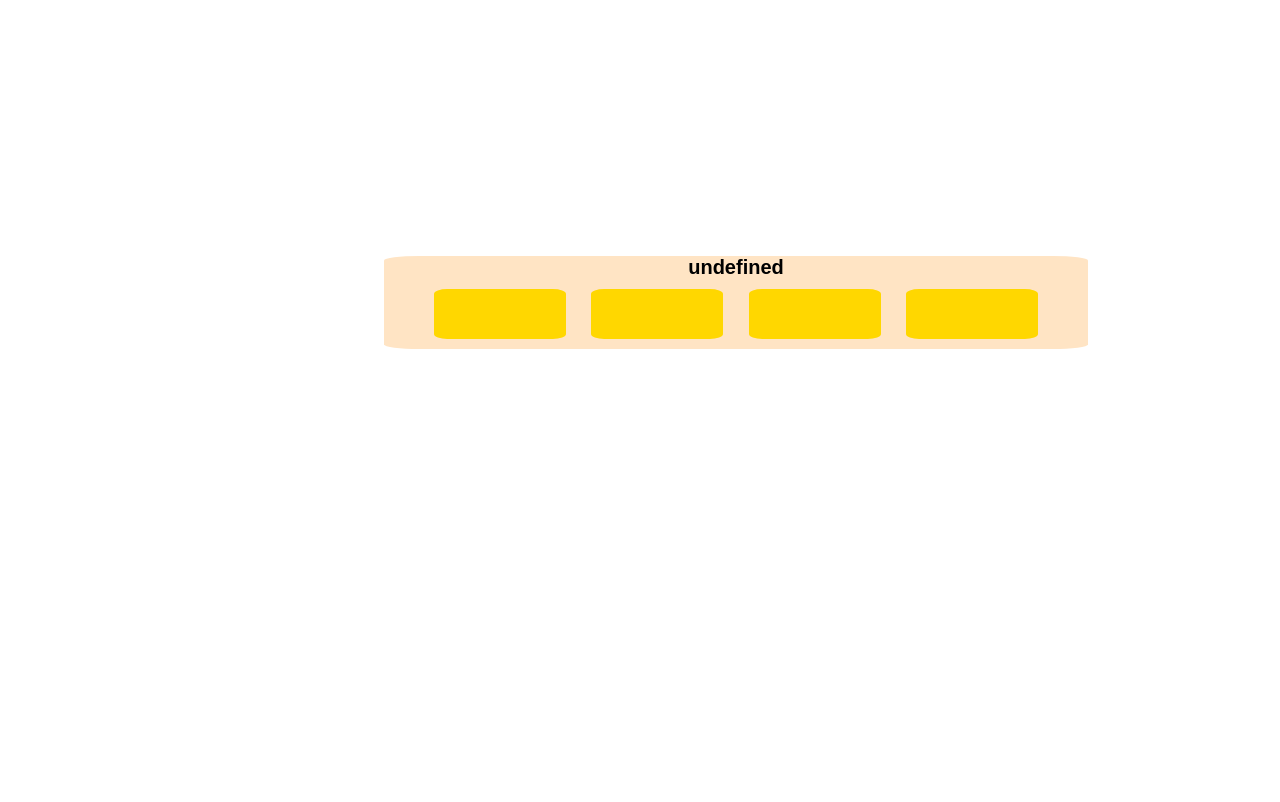
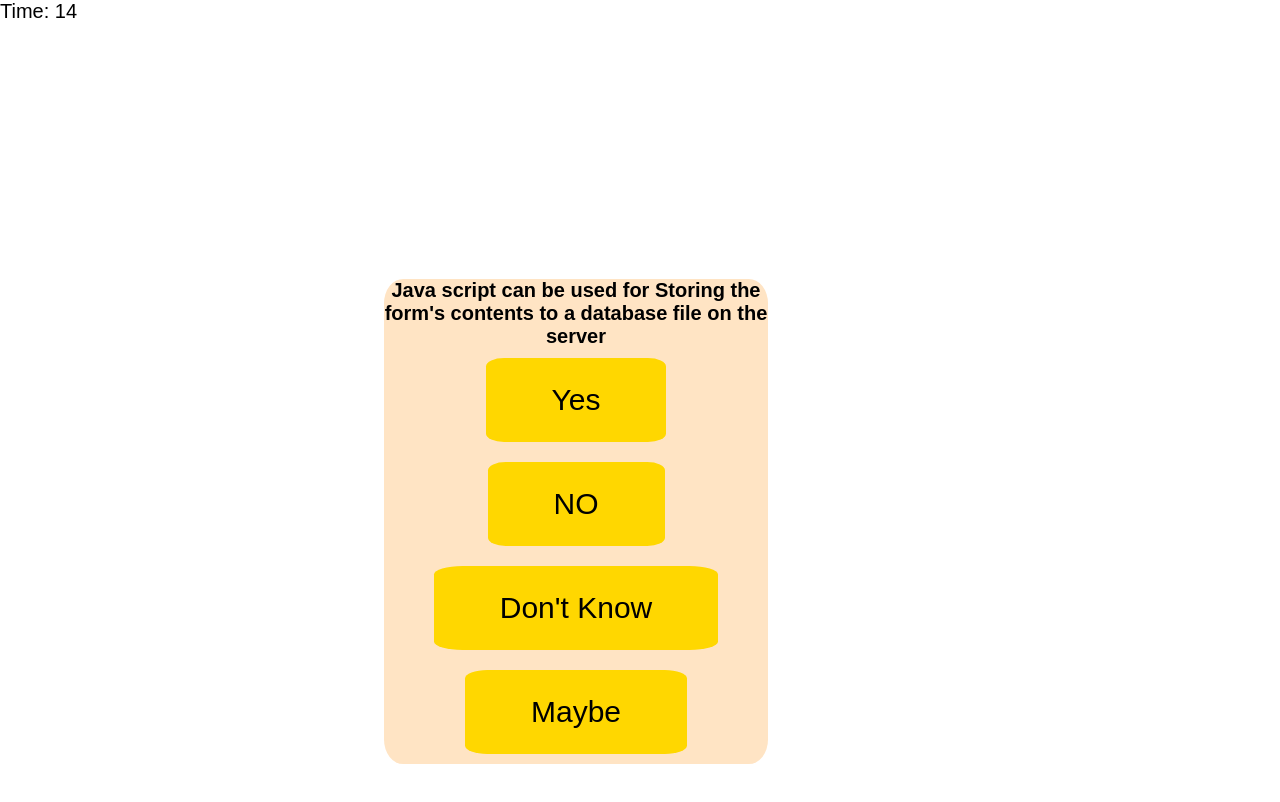
Before and after one commit to Tim-Adcoder/Code_Quiz, a plain HTML site: page index.html in a window 1280 px wide. Both pictures are taken after a click on the button "Start Quiz". Drawn offline with Linux system fonts and the light colour scheme.

Commit message:
update js question section

```diff
--- a/asset/style.css
+++ b/asset/style.css
@@ -8,9 +8,14 @@ font-family: Arial, Helvetica, sans-serif;
 h1 {
     font-size: 30px;
 }
+.body {
+display: flex;
+}
 .startpage,
 .questionpage,
 .resultpage{
+    justify-content: center;
+    text-align: center;
     background-color: bisque;
     text-align: center;
     width: 55%;
@@ -32,8 +37,11 @@ h1 {
     font-size: 30px;
     padding: 25px 66px;
     margin: 10px;
+    transition: transform 2s;
+
 }
 
 .btn:hover {
     box-shadow: 0 0 11px rgba(33,33,33,.2);
+    transform: scale(1.2);
 }
--- a/index.html
+++ b/index.html
@@ -12,7 +12,7 @@
         <div id="view_score"></div>
         <div id="timer"></div>
     </nav>
-    <main>
+    <main class="body">
         <div class="startpage" >
             <h1>coding Quiz Challenge</h1>
             <p>
@@ -22,11 +22,11 @@
         </div>
         <div class="questionpage hide" >
             <h2 id="question"></h2>
-            <div class="questionList">
+            <div class="answerbtnlist">
                 <button class="answerbtna btn"></button>
                 <button class="answerbtnb btn"></button>
                 <button class="answerbtnc btn"></button>
-                <button class="answerbtnc btn"></button>
+                <button class="answerbtnd btn"></button>
             </div>
         </div>
         <div class="resultpage hide">
--- a/js/script.js
+++ b/js/script.js
@@ -3,54 +3,67 @@ var startPage = document.body.querySelector(".startpage")
 var questionPage = document.body.querySelector('.questionpage')
 var resultPage = document.body.querySelector('.resultpage')
 var questionEl = document.querySelector("#question")
-var answerBtn = document.querySelector(".answerbtn")
+var answerBtnList = document.querySelector(".answerbtnlist")
+var answerBtnA = document.querySelector(".answerbtna")
+var answerBtnB = document.querySelector(".answerbtnb")
+var answerBtnC = document.querySelector(".answerbtnc")
+var answerBtnD = document.querySelector(".answerbtnd")
+
 
 // time intervals
 var timeEl = document.querySelector("#timer");
-var secondsLeft = 40;
+var secondsLeft = 15;
 
 //click the start buttom
 //Timer starts and presented with a question
 startBtn.addEventListener('click', clickStartBtn)
+
+
 
 function clickStartBtn () {
     console.log("step 1:clicked start!")
     startBtn.classList.add("hide")
     startPage.classList.add("hide")
     questionPage.classList.remove('hide')
-    QuestionIndex = 0
     setQuestion()
     setTimer()
-
 };
 
-// show question on the page one by one
+// show a question on the page one at a time
 function setQuestion () {
-    showQuestion(QuestionIndex)
+    showQuestion(myQuestions)
+    // resetState()
 };
 
-function setTimer() {
-   var timerInterval = setInterval(function() {
-     secondsLeft--;
-     timeEl.textContent = "Time: " + secondsLeft;
-
-    if(secondsLeft === 0) {
-      questionPage.classList.add("hide")
-      clearInterval(timerInterval);
-      resultPage.classList.remove("hide")
-
-    }
-   }, 4000);
-}
-
-function showQuestion (myQuestions) {
-    questionEl.innerText = myQuestions.question
-
-}
-
+function showQuestion () {
+  i=0;
+  i = i % myQuestions.length;
+  i = i + 1;
+  return questionEl .innerText = myQuestions[i].question,
+  answerBtnA .innerText = myQuestions[i].answers.a,
+  answerBtnB .innerText = myQuestions[i].answers.b,
+  answerBtnC .innerText = myQuestions[i].answers.c,
+  answerBtnD .innerText = myQuestions[i].answers.d;
+};
 
 //when answer a question
 // then present the next question
+answerBtnList.addEventListener("click", function(event) {
+  var selectAnswer = event.target
+  // how do I store points
+  var correct = selectAnswer.date
+
+  if (selectAnswer.matches(".btn")) {
+    console.log("I have answered the first question!")
+    // then present the next question
+
+  questionEl.innerText = myQuestions[i+1].question;
+  answerBtnA .innerText = myQuestions[i+1].answers.a,
+  answerBtnB .innerText = myQuestions[i+1].answers.b,
+  answerBtnC .innerText = myQuestions[i+1].answers.c,
+  answerBtnD .innerText = myQuestions[i+1].answers.d;
+  };
+});
 
 
 //when question is answered incorrectly
@@ -59,49 +72,62 @@ function showQuestion (myQuestions) {
 
 //when time reaches 0 and all questions are answered
 // then will reach to the result page
+function setTimer() {
+  var timerInterval = setInterval(function() {
+    secondsLeft--;
+    timeEl.textContent = "Time: " + secondsLeft;
 
+   if(secondsLeft === 0) {
+     questionPage.classList.add("hide")
+     clearInterval(timerInterval);
+     resultPage.classList.remove("hide")
+   }
+  }, 1500);
+};
 //result page will include initals and sore
 
 
 
-var myQuestions = [
+let myQuestions = [
     {
       question: "which year does the great man, Brendan Eich, who invented Javascript, was born in? ",
       answers: {
-        a: "1960",
-        b: "1961",
-        c: "1962",
-        b: "1963"
+        "a": "1960",
+        "b": "1961",
+        "c": "1962",
+        "d": "1963"
       },
       correctAnswer: "b"
     },
     {
-        question: "A?",
+      question: "Java script can be used for Storing the form's contents to a database file on the server",
         answers: {
-          a: "a",
-          b: "b",
-          c: "c",
-          b: "d"
+          "a": "Yes",
+          "b": "NO",
+          "c": "Don't Know",
+          "d": "Maybe"
         },
         correctAnswer: "a"
       },
       {
-        question: "B",
+        question: "Which of the following is a server-side Java Script object?",
         answers: {
-          a: "",
-          b: "b",
-          c: "",
-          b: ""
+          "a": "Function",
+          "b": "File",
+          "c": "FileUpload",
+          "d": "Date"
         },
-        correctAnswer: "b"
+        correctAnswer: "a"
       },
       {
-        question: "C",
+        question: "Inside which HTML element do we put the JavaScript?",
         answers: {
-          a: "",
-          b: "",
-          c: "c",
-          b: ""
+          "a": "<scripting>",
+          "b": "<javascript>",
+          "c": "<script>",
+          "d": "<js>"
         },
         correctAnswer: "c"
-      }]
+      },
+
+    ]
```
